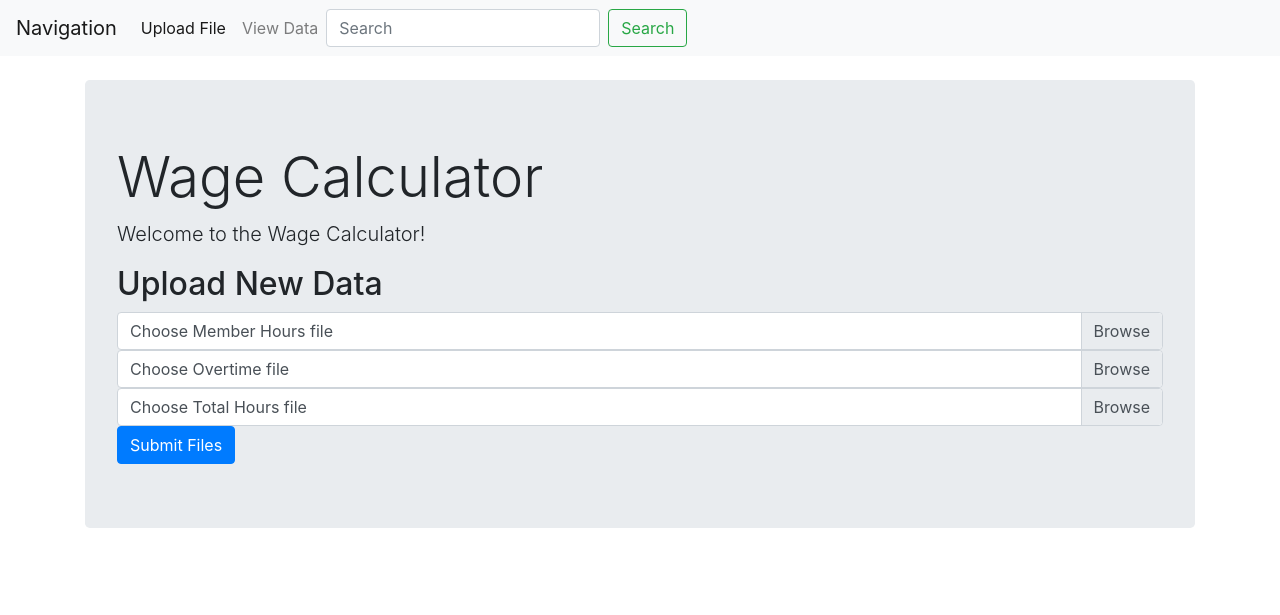
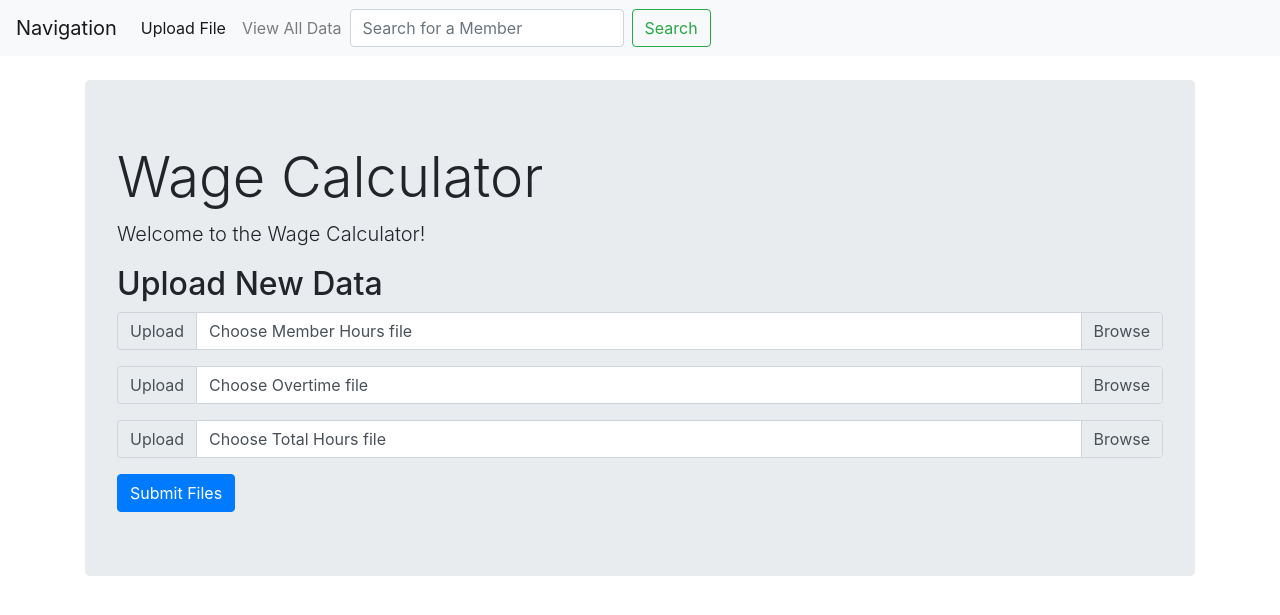
Before and after one commit to mimimelonxxxx/CSE2190, a Flask app: page / in a window 1280 px wide. Shown: the top 615 px of the page. Run offline with Flask 2, Linux system fonts and the light colour scheme; some libraries are stand-ins or nearby versions.

Commit message:
changed upload

```diff
--- a/templates/index.html
+++ b/templates/index.html
@@ -13,12 +13,11 @@
             <div class="collapse navbar-collapse" id="navbarNavAltMarkup">
               <div class="navbar-nav">
                 <a class="nav-link active" href="#">Upload File <span class="sr-only">(current)</span></a>
-                <a class="nav-link" href="#">View Data</a>
+                <a class="nav-link" href="#">View All Data</a>
                 <form class="form-inline">
-                    <input class="form-control mr-sm-2" type="search" placeholder="Search" aria-label="Search">
+                    <input class="form-control mr-sm-2" type="search" placeholder="Search for a Member" aria-label="Search">
                     <button class="btn btn-outline-success my-2 my-sm-0" type="submit">Search</button>
                   </form>
-
               </div>
             </div>
           </nav>
@@ -30,17 +29,32 @@
                     <p class="lead">Welcome to the Wage Calculator! </p>
                     <h2>Upload New Data</h2>
                     <form method="POST" action="/" enctype = "multipart/form-data">
-                        <div class="custom-file">
-                            <input type="file" class="custom-file-input" id="customFile" name = "Member Hours">
-                            <label class="custom-file-label" for="customFile">Choose Member Hours file</label>
+                        <div class="input-group mb-3">
+                            <div class="input-group-prepend">
+                              <span class="input-group-text" id="inputGroupFileAddon01">Upload</span>
+                            </div>
+                            <div class="custom-file">
+                              <input type="file" class="custom-file-input" id="inputGroupFile01" aria-describedby="inputGroupFileAddon01">
+                              <label class="custom-file-label" for="inputGroupFile01">Choose Member Hours file</label>
+                            </div>
                           </div>
-                          <div class="custom-file">
-                            <input type="file" class="custom-file-input" id="customFile" name = "Overtime">
-                            <label class="custom-file-label" for="customFile">Choose Overtime file</label>
+                          <div class="input-group mb-3">
+                            <div class="input-group-prepend">
+                              <span class="input-group-text" id="inputGroupFileAddon01">Upload</span>
+                            </div>
+                            <div class="custom-file">
+                              <input type="file" class="custom-file-input" id="inputGroupFile01" aria-describedby="inputGroupFileAddon01">
+                              <label class="custom-file-label" for="inputGroupFile01">Choose Overtime file</label>
+                            </div>
                           </div>
-                          <div class="custom-file">
-                            <input type="file" class="custom-file-input" id="customFile" name = "Total Hours">
-                            <label class="custom-file-label" for="customFile">Choose Total Hours file</label>
+                          <div class="input-group mb-3">
+                            <div class="input-group-prepend">
+                              <span class="input-group-text" id="inputGroupFileAddon01">Upload</span>
+                            </div>
+                            <div class="custom-file">
+                              <input type="file" class="custom-file-input" id="inputGroupFile01" aria-describedby="inputGroupFileAddon01">
+                              <label class="custom-file-label" for="inputGroupFile01">Choose Total Hours file</label>
+                            </div>
                           </div>
                         <input type="submit" class="btn btn-primary" value="Submit Files">
                     </form>
```
